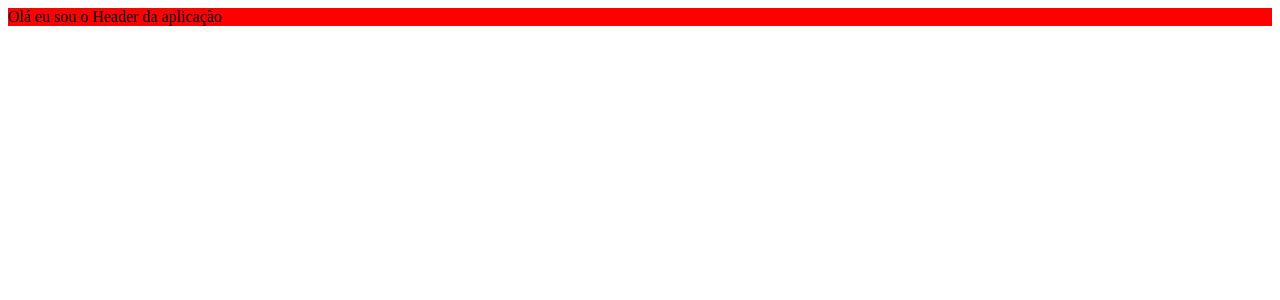
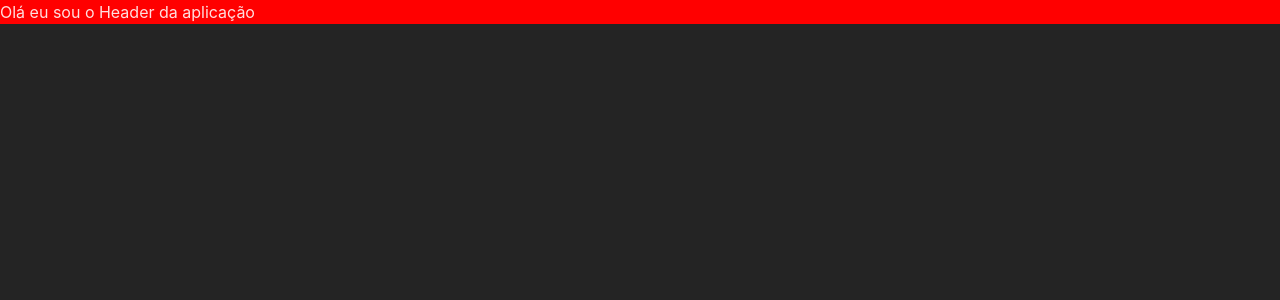
Before and after one commit to robrunodev/todo-app-challange, a React (Vite) app: page / in a window 1280 px wide. Shown: the top 300 px of the page. Built offline with nearby package versions, Linux system fonts and the light colour scheme.

Commit message:
removing unused code and set index.scss global

```diff
--- a/src/Index.module.scss
+++ /dev/null
@@ -1,69 +0,0 @@
-:root {
-  font-family: Inter, Avenir, Helvetica, Arial, sans-serif;
-  font-size: 16px;
-  line-height: 24px;
-  font-weight: 400;
-
-  color-scheme: light dark;
-  color: rgba(255, 255, 255, 0.87);
-  background-color: #242424;
-
-  font-synthesis: none;
-  text-rendering: optimizeLegibility;
-  -webkit-font-smoothing: antialiased;
-  -moz-osx-font-smoothing: grayscale;
-}
-
-a {
-  font-weight: 500;
-  color: #646cff;
-  text-decoration: inherit;
-}
-a:hover {
-  color: #535bf2;
-}
-
-body {
-  margin: 0;
-  display: flex;
-  place-items: center;
-  min-width: 320px;
-  min-height: 100vh;
-}
-
-h1 {
-  font-size: 3.2em;
-  line-height: 1.1;
-}
-
-button {
-  border-radius: 8px;
-  border: 1px solid transparent;
-  padding: 0.6em 1.2em;
-  font-size: 1em;
-  font-weight: 500;
-  font-family: inherit;
-  background-color: #1a1a1a;
-  cursor: pointer;
-  transition: border-color 0.25s;
-}
-button:hover {
-  border-color: #646cff;
-}
-button:focus,
-button:focus-visible {
-  outline: 4px auto -webkit-focus-ring-color;
-}
-
-@media (prefers-color-scheme: light) {
-  :root {
-    color: #213547;
-    background-color: #ffffff;
-  }
-  a:hover {
-    color: #747bff;
-  }
-  button {
-    background-color: #f9f9f9;
-  }
-}
--- /dev/null
+++ b/src/index.scss
@@ -0,0 +1,39 @@
+:root {
+  font-family: Inter, Avenir, Helvetica, Arial, sans-serif;
+  font-size: 16px;
+  line-height: 24px;
+  font-weight: 400;
+
+  color-scheme: light dark;
+  color: rgba(255, 255, 255, 0.87);
+  background-color: #242424;
+
+  font-synthesis: none;
+  text-rendering: optimizeLegibility;
+  -webkit-font-smoothing: antialiased;
+  -moz-osx-font-smoothing: grayscale;
+}
+
+body {
+  margin: 0;
+  padding: 0;
+}
+
+button {
+  cursor: pointer;
+  border: 0;
+  background: transparent;
+}
+
+// @media (prefers-color-scheme: light) {
+//   :root {
+//     color: #213547;
+//     background-color: #ffffff;
+//   }
+//   a:hover {
+//     color: #747bff;
+//   }
+//   button {
+//     background-color: #f9f9f9;
+//   }
+// }
--- a/src/main.tsx
+++ b/src/main.tsx
@@ -1,7 +1,7 @@
 import React from 'react'
 import ReactDOM from 'react-dom/client'
 import App from './App'
-import styles from './Index.module.scss'
+import './Index.scss'
 
 ReactDOM.createRoot(document.getElementById('root') as HTMLElement).render(
   <React.StrictMode>
```
